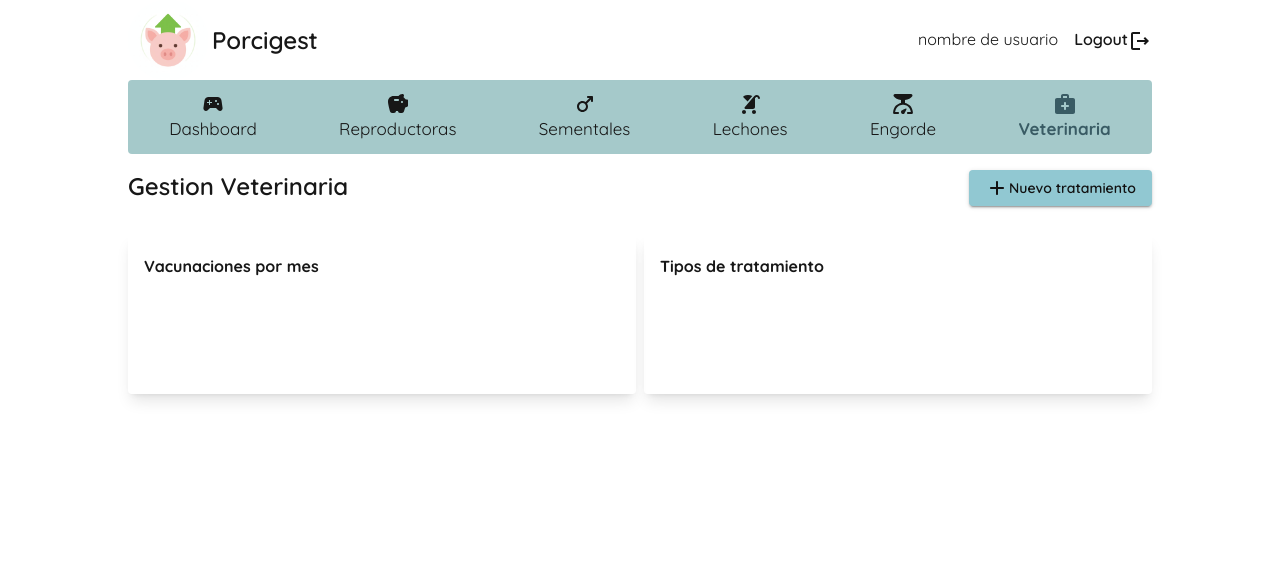
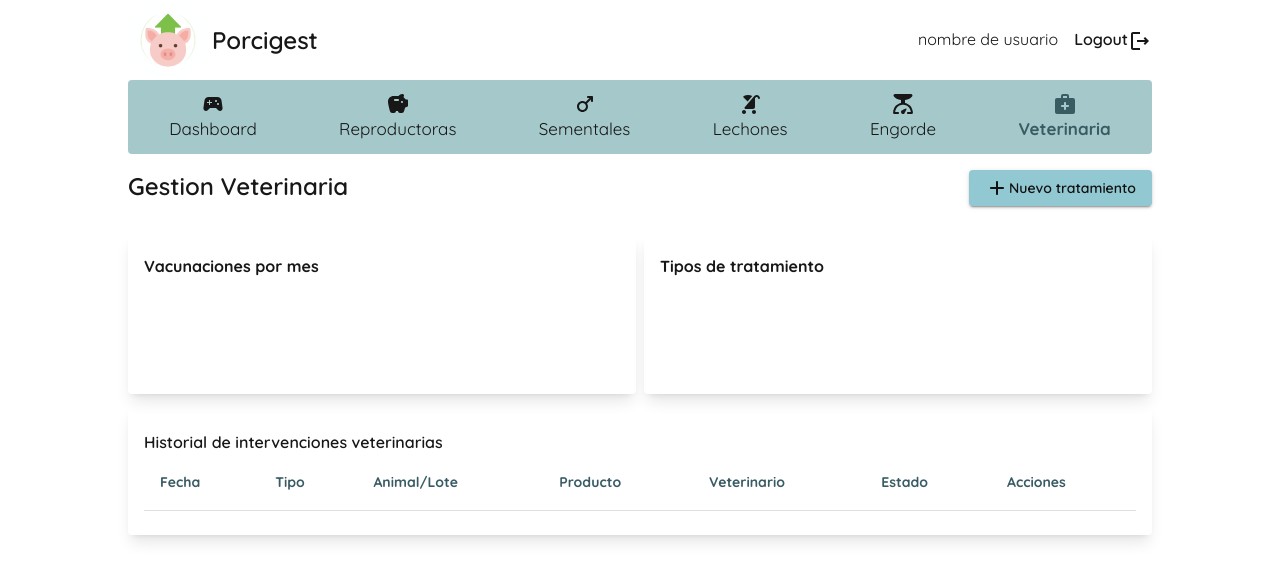
Before and after one commit to Androiesd13/porcigest_frontend, a Next.js app: page /dashboard/veterinaria in a window 1280 px wide. Shown: the top 580 px of the page. Built offline with nearby package versions, Linux system fonts and the light colour scheme.

Commit message:
agregando funcionalidad para guardar en la vista de cerdas

```diff
--- a/app/dashboard/reproductoras/page.tsx
+++ b/app/dashboard/reproductoras/page.tsx
@@ -7,17 +7,34 @@ import TableCerdas from "@/ui/reproductoras/TableCerdas";
 import Grafico from "@/ui/dashboard/Grafico";
 import HeaderGestion from "@/ui/utils/HeaderGestion";
 
+import { type FormData, RegistroCerda } from "../../../lib/definitions";
+
+// StateFull Component
+
 export default function Reproductoras() {
   const [openForm, setOpenForm] = useState(false);
   const handleClick = () => {
     setOpenForm(!openForm);
   };
+  // Estado que almacena la data de los input
+  const [registros, setRegistros] = useState<RegistroCerda[]>([]);
+
+  const addRow = (data: RegistroCerda) => {
+    setRegistros((prev) => [...prev, { ...data }]);
+  };
+
   return (
     <>
-      <HeaderGestion title="Gestion de cerdas reproductoras" textButton="Nueva Cerda" setShowForm={handleClick}/>
-      {openForm && <RegistroNuevaCerda setShowForm={setOpenForm}/>}
-      <TableCerdas/>
-      <Grafico title="Ciclo de gestación - seguimiento"/>
+      <HeaderGestion
+        title="Gestion de cerdas reproductoras"
+        textButton="Nueva Cerda"
+        setShowForm={handleClick}
+      />
+      {openForm && (
+        <RegistroNuevaCerda setShowForm={setOpenForm} onAdd={addRow} />
+      )}
+      <TableCerdas data={registros} />
+      <Grafico title="Ciclo de gestación - seguimiento" />
     </>
   );
 }
--- a/app/dashboard/veterinaria/page.tsx
+++ b/app/dashboard/veterinaria/page.tsx
@@ -3,6 +3,7 @@
 import Grafico from "@/ui/dashboard/Grafico";
 import HeaderGestion from "@/ui/utils/HeaderGestion";
 import NuevoTratamiento from "@/ui/veterinaria/NuevoTratamiento";
+import TableVacunacion from "@/ui/veterinaria/TableVacunación";
 import { useState } from "react";
 
 export default function Veterinaria() {
@@ -24,7 +25,7 @@ export default function Veterinaria() {
         <Grafico title="Vacunaciones por mes"/>
         <Grafico title="Tipos de tratamiento"/>
       </aside>
-
+      <TableVacunacion/>
     </>
   );
 }
--- a/app/ui/reproductoras/RegistroNuevaCerda.tsx
+++ b/app/ui/reproductoras/RegistroNuevaCerda.tsx
@@ -8,38 +8,77 @@ import {
 } from "@mui/material";
 import { DatePicker } from "@mui/x-date-pickers";
 
-export default function ({setShowForm}: {setShowForm : (value: boolean)=> void}) {
+import { type RegistroCerda } from "../../../lib/definitions";
+import { useState } from "react";
+import dayjs, { Dayjs } from "dayjs";
+
+interface FormProps {
+  setShowForm: (value: boolean) => void;
+  onAdd: (data: RegistroCerda) => void;
+}
+
+export default function ({ setShowForm, onAdd }: FormProps) {
+  // Estados de cada input
+  const [codigo, setCodigo] = useState("");
+  const [fechaNacimiento, setFechaNacimiento] = useState<Dayjs | null>(dayjs());
+  const [raza, setRaza] = useState("");
+  const [estado, setEstado] = useState("");
+
+  // Enviar datos a la page de cerdas
+  const handleSubmit = (e: React.FormEvent)=>{
+    e.preventDefault()
+    if(!codigo || !fechaNacimiento || !raza || !estado) return
+    const edad = dayjs().diff(fechaNacimiento, "years")
+    onAdd({codigo, edad, raza, estado})
+    setCodigo("");
+    setFechaNacimiento(null)
+    setRaza("")
+    setEstado("")
+  }
+
   return (
     <form
       action=""
       className={`py-6 px-4 rounded-sm shadow-lg gap-2 flex flex-col`}
+      onSubmit={handleSubmit}
     >
       <h2 className="text-md font-bold">Registro nueva cerda</h2>
       <section className="flex justify-between">
-        <TextField label="Codigo" placeholder="Ej: CRD-2024-001" />
-        <DatePicker label="Fecha de nacimiento"/>
+        <TextField
+          label="Codigo"
+          placeholder="Ej: CRD-2024-001"
+          value={codigo}
+          onChange={(e) => setCodigo(e.target.value)}
+        />
+        <DatePicker
+          label="Fecha de nacimiento"
+          value={fechaNacimiento}
+          onChange={(newValue) => {
+            setFechaNacimiento(newValue);
+            console.log(`Fecha seleccionada: ${newValue?.format("DD/MM/YYYY")}`)
+          }}
+        />
         <FormControl sx={{ minWidth: "200px" }}>
           <InputLabel id="raza">Raza</InputLabel>
-          <Select label="Raza" labelId="raza">
+          <Select label="Raza" labelId="raza" value={raza} onChange={e => setRaza(e.target.value)}>
             <MenuItem value={"yorkshire"}>Yorkshire</MenuItem>
           </Select>
         </FormControl>
 
         <FormControl sx={{ minWidth: "200px" }}>
           <InputLabel id="estado">Estado</InputLabel>
-          <Select label="Estado" labelId="estado">
+          <Select label="Estado" labelId="estado" value={estado} onChange={e => setEstado(e.target.value)}>
             <MenuItem value={"vacia"}>Vacia</MenuItem>
           </Select>
         </FormControl>
       </section>
       <div id="actions" className="flex gap-1 mt-5">
-        <Button
-          variant="contained"
-          sx={{ alignSelf: "start"}}
-        >
+        <Button variant="contained" sx={{ alignSelf: "start" }} type="submit">
           Guardar
         </Button>
-        <Button sx={{color: "#395b64"}} onClick={()=> setShowForm(false)}>Cancelar</Button>
+        <Button sx={{ color: "#395b64" }} onClick={() => setShowForm(false)}>
+          Cancelar
+        </Button>
       </div>
     </form>
   );
--- a/app/ui/reproductoras/TableCerdas.tsx
+++ b/app/ui/reproductoras/TableCerdas.tsx
@@ -14,8 +14,10 @@ import {
   CreateRounded,
   VisibilityRounded,
 } from "@mui/icons-material";
+
 import { styled } from "@mui/material/styles";
 import { tableCellClasses } from "@mui/material";
+import { RegistroCerda, type FormData } from "../../../lib/definitions";
 
 const StyledTableCell = styled(TableCell)(({ theme }) => ({
   [`&.${tableCellClasses.head}`]: {
@@ -28,23 +30,6 @@ const StyledTableCell = styled(TableCell)(({ theme }) => ({
   },
 }));
 
-function createData(
-  codigo: string,
-  edad: number,
-  raza: string,
-  estado: string
-) {
-  return { codigo, edad, raza, estado };
-}
-
-const rows = [
-  createData("c0001", 2, "cualquiera", "activa"),
-  createData("c0002", 3, "cualquiera", "lactancia"),
-];
-
-// edad => fechaActual - fechaNacimiento
-//
-
 const columns = [
   { key: "id", label: "ID" },
   { key: "edad", label: "Edad" },
@@ -52,22 +37,28 @@ const columns = [
   { key: "ultimo_parto", label: "Ultimo Parto " },
   { key: "n_partos", label: "N° Partos" },
   { key: "prox_evento", label: "Proximo Evento" },
-  { key:"acciones", label: "Acciones"}
+  { key: "acciones", label: "Acciones" },
 ];
 
-
-export default function TableCerdas() {
+export default function TableCerdas({
+  data,
+}: {
+  data: RegistroCerda[] | undefined;
+}) {
+  // crear un estado para los registros
   return (
-    <section className="shadow-lg mt-3 py-3 px-4 rounded-sm">
+    <section className="shadow-lg mt-3 py-6 px-4 rounded-sm">
       <h3 className="text-bold">Cerdas Reproductoras activas</h3>
       <Table sx={{ minWidth: 650 }} aria-label="simple table">
         <TableHead>
           <TableRow>
-            {columns.map(col => <StyledTableCell align="left">{col.label}</StyledTableCell>)}
+            {columns.map((col) => (
+              <StyledTableCell align="left">{col.label}</StyledTableCell>
+            ))}
           </TableRow>
         </TableHead>
         <TableBody>
-          {rows.map((row) => (
+          {data?.map((row) => (
             <TableRow
               key={row.codigo}
               sx={{ "&:last-child td, &:last-child th": { border: 0 } }}
@@ -103,6 +94,7 @@ export default function TableCerdas() {
           ))}
         </TableBody>
       </Table>
+      {data?.length === 0 && <p className="text-center mt-4">No hay cerdas registradas</p>}
     </section>
   );
 }
--- a/app/ui/utils/ClientWrapper.tsx
+++ b/app/ui/utils/ClientWrapper.tsx
@@ -2,7 +2,7 @@
 
 import { LocalizationProvider } from '@mui/x-date-pickers';
 import { AdapterDayjs } from '@mui/x-date-pickers/AdapterDayjs';
-import React from 'react';
+import React from 'react'
 
 export default function ClientWrapper({ children }: { children: React.ReactNode }) {
   return (
--- a/app/ui/veterinaria/TableVacunación.tsx
+++ b/app/ui/veterinaria/TableVacunación.tsx
@@ -0,0 +1,65 @@
+import {
+  Table,
+  TableHead,
+  TableRow,
+  TableCell,
+  TableBody,
+  Chip,
+  Tooltip,
+  IconButton,
+} from "@mui/material";
+
+import {
+  DeleteRounded,
+  CreateRounded,
+  VisibilityRounded,
+} from "@mui/icons-material";
+
+import { styled } from "@mui/material/styles";
+import { tableCellClasses } from "@mui/material";
+
+const StyledTableCell = styled(TableCell)(({ theme }) => ({
+  [`&.${tableCellClasses.head}`]: {
+    color: theme.palette.background.default,
+    fontWeight: "900",
+  },
+  [`&.${tableCellClasses.body}`]: {
+    fontSize: 14,
+    fontWeight: "900",
+  },
+}));
+
+const columns = [
+  { key: "fecha", label: "Fecha" },
+  { key: "tipo", label: "Tipo" },
+  { key: "animal/lote", label: "Animal/Lote" },
+  { key: "producto", label: "Producto" },
+  { key: "veterinario", label: "Veterinario" },
+  { key: "estado", label: "Estado" },
+  { key: "acciones", label: "Acciones" },
+];
+
+const TableVacunacion = () => {
+  return (
+    <section
+      className="shadow-lg mt-3 py-6 px-4 rounded-sm"
+      id="table-vacunación"
+    >
+      <h1 className="text-bold">Historial de intervenciones veterinarias</h1>
+      <Table>
+        <TableHead>
+          <TableRow>
+            {columns.map((col) => (
+              <StyledTableCell align="left" key={col.key}>{col.label}</StyledTableCell>
+            ))}
+          </TableRow>
+        </TableHead>
+        <TableBody>
+
+        </TableBody>
+      </Table>
+    </section>
+  );
+};
+
+export default TableVacunacion;
--- /dev/null
+++ b/lib/definitions.ts
@@ -0,0 +1,31 @@
+import { Dayjs } from "dayjs"
+
+export type FormData = {
+  codigo: string,
+  fechaNacimiento: Dayjs | null
+  raza: string,
+  estado: string
+}
+
+export interface RegistroCerda{
+    codigo: string,
+    edad: number,
+    raza: string
+    estado: string
+}
+
+export interface RegistroVacuna{
+  fecha: Dayjs | null,
+  tipo: string,
+  animal: string
+  producto: string
+  veterinario: string
+  estado: string
+}
+
+export interface RegistroSemental{
+  codigo: string,
+  nombre: string
+  edad: number
+  raza: string
+}
```
